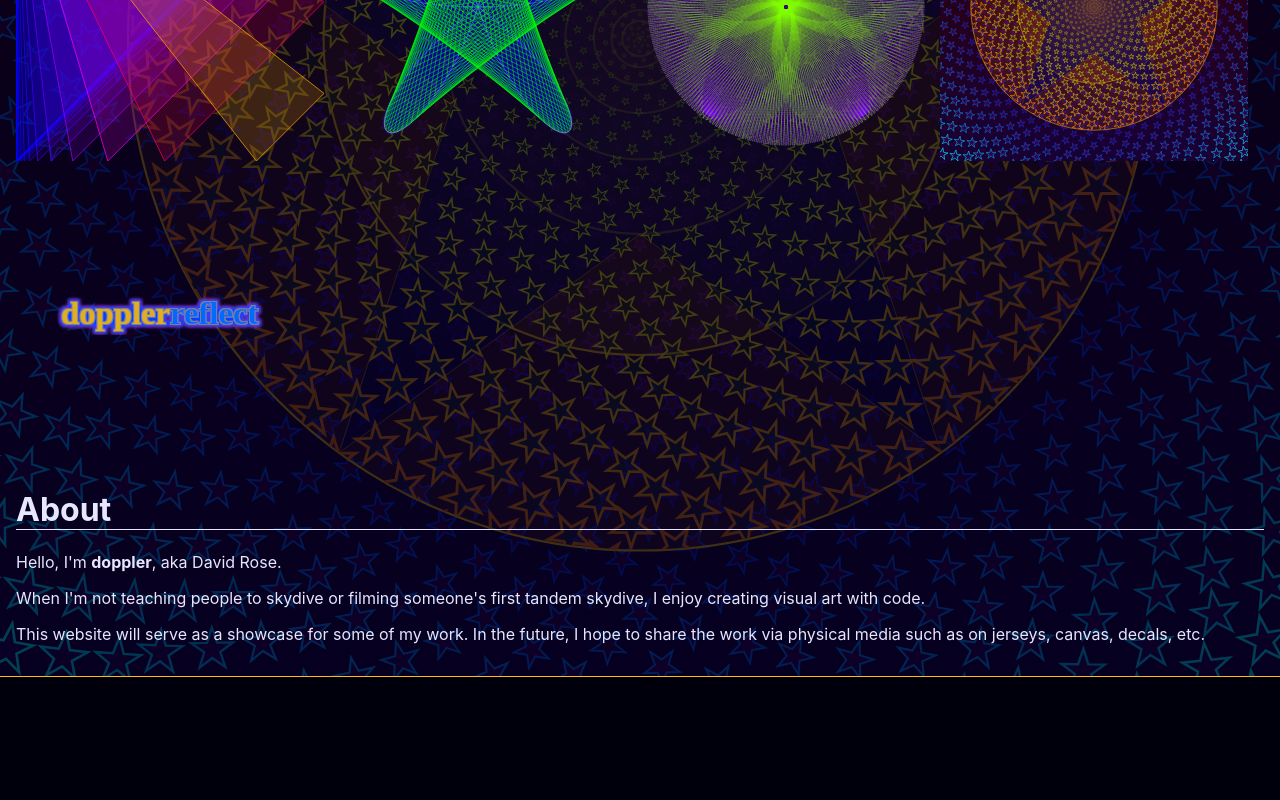
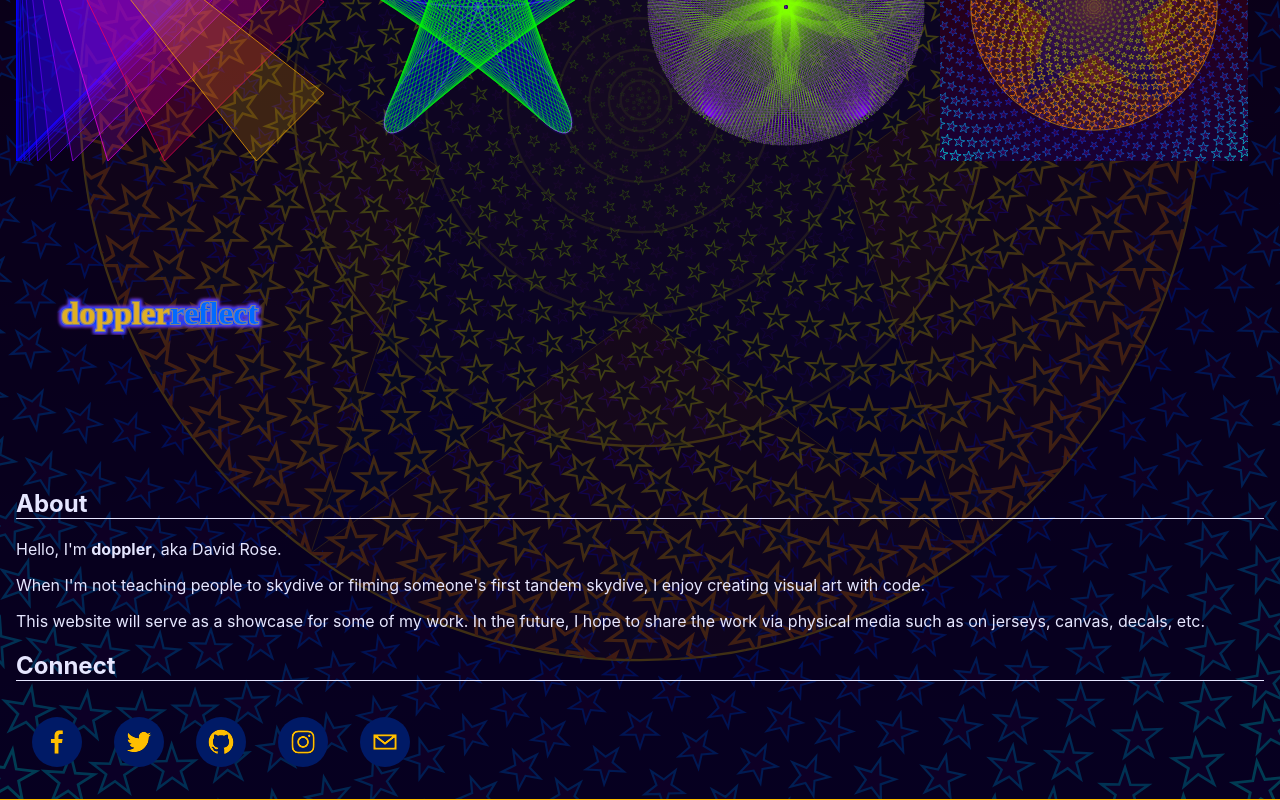
Before and after one commit to dopplerreflect/dopplerreflect.github.io, a React (Vite) app: page / in a window 1280 px wide. Shown: the part 600-1400 px from the top of the page. Before the commit the page ends 1277 px from the top, so only its background shows below. Built offline with nearby package versions, Linux system fonts and the light colour scheme.

Commit message:
add social icons

```diff
--- a/package.json
+++ b/package.json
@@ -10,7 +10,8 @@
   },
   "dependencies": {
     "react": "^17.0.0",
-    "react-dom": "^17.0.0"
+    "react-dom": "^17.0.0",
+    "react-social-icons": "^5.6.1"
   },
   "devDependencies": {
     "@types/react": "^17.0.0",
--- a/src/App.css
+++ b/src/App.css
@@ -81,3 +81,7 @@ a {
 #Gallery > .Image .Detail.visible {
   display: block;
 }
+
+#Connect .social-icon {
+  margin: 1em;
+}
--- a/src/App.tsx
+++ b/src/App.tsx
@@ -3,7 +3,7 @@ import DRLogo from './dr-logo.svg';
 import CloseButton from './close-button.svg';
 import Title from './title-filter.svg';
 import { images, ImageDetail } from './images/index';
-
+import { SocialIcon } from 'react-social-icons';
 const sanitize = (s: string): string => s.replace(/[^\w]/, '').toLowerCase();
 
 const hideImageDetails = (): void =>
@@ -31,14 +31,15 @@ function App() {
         <img id="title" src={Title} />
       </header>
       <main>
-        <div id="Gallery">
+        <section id="Gallery">
           {images.map(image => (
             <div className="Image" key={image.src}>
               <img src={image.src} onClick={() => displayImageDetails(image)} />
               <ImageDetailCard image={image} />
             </div>
           ))}
-        </div>
+        </section>
+        <section id="About">
           <h1>About</h1>
           <p>
             Hello, I'm <strong>doppler</strong>, aka David Rose.
@@ -52,6 +53,40 @@ function App() {
             future, I hope to share the work via physical media such as on
             jerseys, canvas, decals, etc.
           </p>
+        </section>
+        <section id="Connect">
+          <h1>Connect</h1>
+          <SocialIcon
+            target="_blank"
+            bgColor="hsl(225, 100%, 20%)"
+            fgColor="hsl(45, 100%, 50%)"
+            url="https://facebook.com/doppler"
+          />
+          <SocialIcon
+            target="_blank"
+            bgColor="hsl(225, 100%, 20%)"
+            fgColor="hsl(45, 100%, 50%)"
+            url="https://twitter.com/dopplerreflect"
+          />
+          <SocialIcon
+            target="_blank"
+            bgColor="hsl(225, 100%, 20%)"
+            fgColor="hsl(45, 100%, 50%)"
+            url="https://github.com/dopplerreflect/"
+          />
+          <SocialIcon
+            target="_blank"
+            bgColor="hsl(225, 100%, 20%)"
+            fgColor="hsl(45, 100%, 50%)"
+            url="https://www.instagram.com/dopplerreflect/"
+          />
+          <SocialIcon
+            target="_blank"
+            bgColor="hsl(225, 100%, 20%)"
+            fgColor="hsl(45, 100%, 50%)"
+            url="mailto:doppler@gmail.com"
+          />
+        </section>
       </main>
     </div>
   );
```
Also changed, not shown: 8 other files (tests, documents, lock files or other folders). Lines whose indentation alone changed are shown as unchanged.
